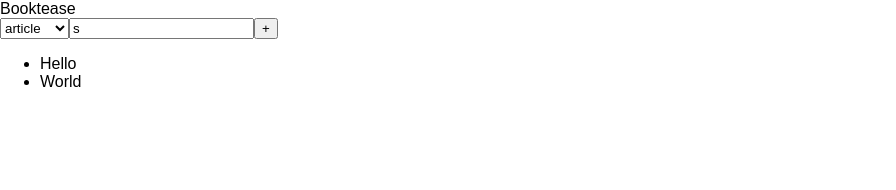
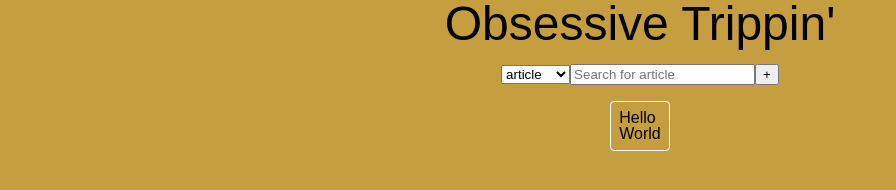
Before and after one commit to triptease/obsessive-tripping, a React app: page / in a window 1280 px wide. Shown: the whole page, without its empty margins (0-896 px from the left). Built offline with nearby package versions, Linux system fonts and the light colour scheme.

Commit message:
Adds basic styling

```diff
--- a/package.json
+++ b/package.json
@@ -6,6 +6,7 @@
     "react": "^16.1.1",
     "react-dom": "^16.1.1",
     "react-scripts": "1.0.17",
+    "reset-css": "^2.2.1",
     "styled-components": "^2.2.3"
   },
   "scripts": {
--- a/src/components/App/App.js
+++ b/src/components/App/App.js
@@ -1,15 +1,26 @@
 import React, { Component } from 'react'
+import styled from 'styled-components'
 
+import Header from './Header/Header'
 import MagicBar from './MagicBar/MagicBar'
 import ObsessionsList from './ObsessionsList/ObsessionsList'
 
+const Container = styled.main`
+  display: flex;
+  flex-direction: column;
+  align-items: center;
+  justify-content: center;
+`
+
 class App extends Component {
   render() {
-    return [
-      <header key="header">Booktease</header>,
-      <MagicBar key="magic-bar" />,
-      <ObsessionsList key="list" />
-    ]
+    return (
+      <Container>
+        <Header />
+        <MagicBar />
+        <ObsessionsList />
+      </Container>
+    )
   }
 }
 
--- /dev/null
+++ b/src/components/App/Header/Header.js
@@ -0,0 +1,18 @@
+import React, { PureComponent } from 'react'
+import styled from 'styled-components'
+
+const Container = styled.header`
+  font-size: 48px;
+`
+
+class Header extends PureComponent {
+  render() {
+    return (
+      <Container>
+        <h1>Obsessive Trippin'</h1>
+      </Container>
+    )
+  }
+}
+
+export default Header
--- a/src/components/App/MagicBar/MagicBar.js
+++ b/src/components/App/MagicBar/MagicBar.js
@@ -7,6 +7,8 @@
 
 const Container = styled.section`
   display: flex;
+  padding: 1rem 0;
+  align-items: center;
 `
 
 const categories = ['book', 'film', 'article', 'podcast']
--- a/src/components/App/MagicBar/SearchBar/SearchBar.js
+++ b/src/components/App/MagicBar/SearchBar/SearchBar.js
@@ -2,7 +2,7 @@
 
 class SearchBar extends PureComponent {
   state = {
-    value: 's'
+    value: ''
   }
 
   onChange = event => {
--- a/src/components/App/ObsessionsList/ObsessionsList.js
+++ b/src/components/App/ObsessionsList/ObsessionsList.js
@@ -1,14 +1,23 @@
 import React, { Component } from 'react'
+import styled from 'styled-components'
 
 const obsessions = [
   { id: 'abc', title: 'Hello' },
   { id: 'bithels', title: 'World' }
 ]
 
+const Container = styled.ul`
+  border: 1px solid #ffffff;
+  border-radius: 4px;
+  padding: 8px;
+`
+
 class ObsessionsList extends Component {
   render() {
     return (
-      <ul>{obsessions.map(({ title, id }) => <li key={id}>{title}</li>)}</ul>
+      <Container>
+        {obsessions.map(({ title, id }) => <li key={id}>{title}</li>)}
+      </Container>
     )
   }
 }
--- a/src/index.css
+++ b/src/index.css
@@ -1,5 +1,4 @@
 body {
-  margin: 0;
-  padding: 0;
+  background-color: #c59e3f;
   font-family: sans-serif;
 }
--- a/src/index.js
+++ b/src/index.js
@@ -1,5 +1,6 @@
 import React from 'react'
 import ReactDOM from 'react-dom'
+import 'reset-css'
 
 import './index.css'
 import App from './components/App/App'
```
Also changed, not shown: 1 other file.
